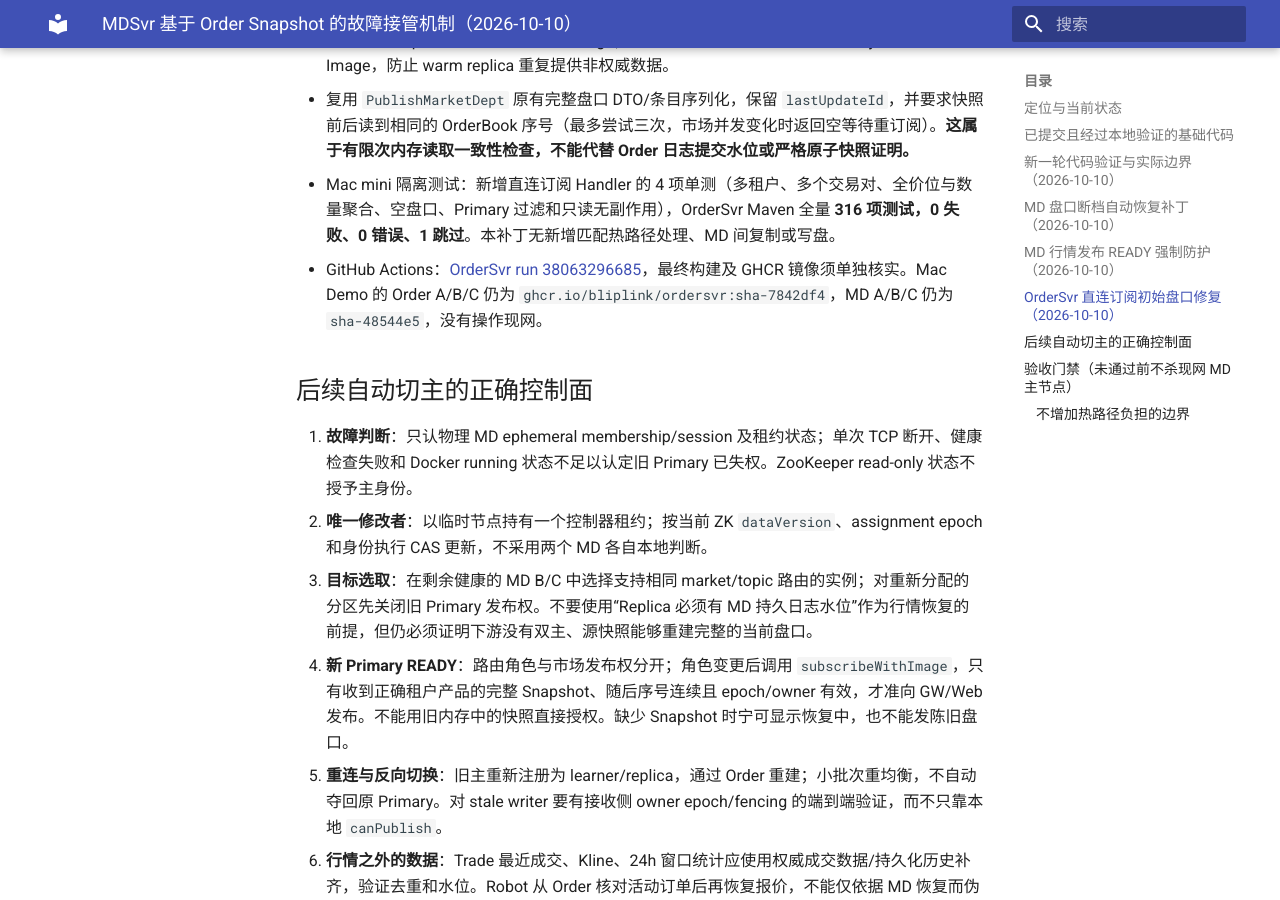
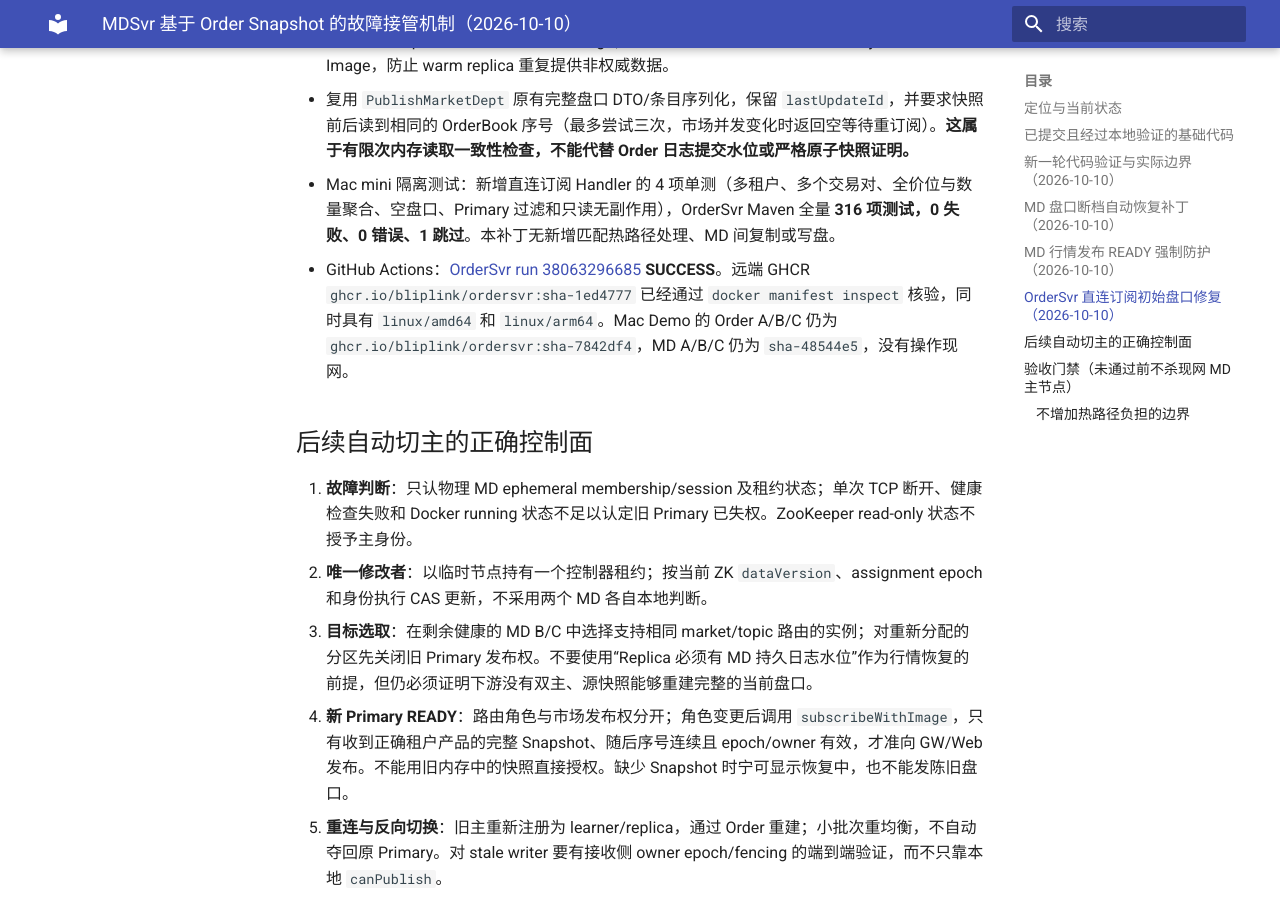
Before and after one commit to bliplink/dc-quant-deploy, an MkDocs documentation site: the page built from docs/MD_ORDER_SNAPSHOT_FAILOVER_RECOVERY_20261010.zh-CN.md, in a window 1280 px wide and 900 px high, scrolled down 3414 px. Built offline with MkDocs 1.6.1 and Material for MkDocs 9.7.7, drawn with Linux system fonts in a browser that asks for light colours.

Commit message:
docs(md-ha): confirm direct Order snapshot multiarch CI publication

```diff
--- a/docs/MD_ORDER_SNAPSHOT_FAILOVER_RECOVERY_20261010.zh-CN.md
+++ b/docs/MD_ORDER_SNAPSHOT_FAILOVER_RECOVERY_20261010.zh-CN.md
@@ -48,7 +48,7 @@ MDSvr 是 OrderSvr 权威撮合订单簿的派生行情服务。**不要为 MDSv
 - 只在订阅时遍历本节点 `OrderManager.snapshotTrackedMarketBooks`；按 `securityId/marketIndicator/location` 生成实际带租户后缀的 Topic，兼容递归通配订阅，一个 Topic 可以返回多个租户 Image；只允许持有该分区的 Order Primary 产生对应市场 Image，防止 warm replica 重复提供非权威数据。
 - 复用 `PublishMarketDept` 原有完整盘口 DTO/条目序列化，保留 `lastUpdateId`，并要求快照前后读到相同的 OrderBook 序号（最多尝试三次，市场并发变化时返回空等待重订阅）。**这属于有限次内存读取一致性检查，不能代替 Order 日志提交水位或严格原子快照证明。**
 - Mac mini 隔离测试：新增直连订阅 Handler 的 4 项单测（多租户、多个交易对、全价位与数量聚合、空盘口、Primary 过滤和只读无副作用），OrderSvr Maven 全量 **316 项测试，0 失败、0 错误、1 跳过**。本补丁无新增匹配热路径处理、MD 间复制或写盘。
-- GitHub Actions：[OrderSvr run 38063296685](https://github.com/bliplink/com.app.dc.ordersvr/actions/runs/38063296685)，最终构建及 GHCR 镜像须单独核实。Mac Demo 的 Order A/B/C 仍为 `ghcr.io/bliplink/ordersvr:sha-7842df4`，MD A/B/C 仍为 `sha-48544e5`，没有操作现网。
+- GitHub Actions：[OrderSvr run 38063296685](https://github.com/bliplink/com.app.dc.ordersvr/actions/runs/38063296685) **SUCCESS**。远端 GHCR `ghcr.io/bliplink/ordersvr:sha-1ed4777` 已经通过 `docker manifest inspect` 核验，同时具有 `linux/amd64` 和 `linux/arm64`。Mac Demo 的 Order A/B/C 仍为 `ghcr.io/bliplink/ordersvr:sha-7842df4`，MD A/B/C 仍为 `sha-48544e5`，没有操作现网。
 
 ## 后续自动切主的正确控制面
 
```
